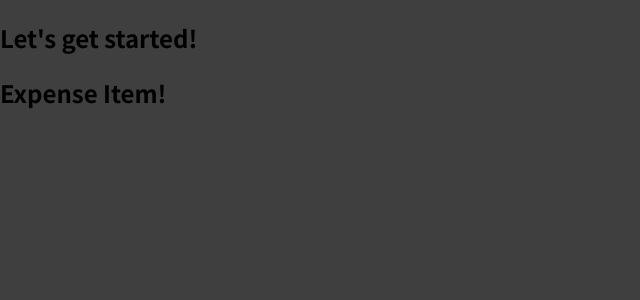
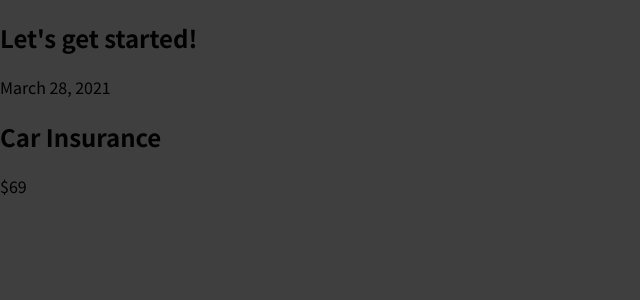
Before and after one commit to DeeDe3/react-guide, a JavaScript app: page / in a window 1280 px wide. Shown: the top 300 px of the page, without its empty margins (0-640 px from the left). Built offline with nearby package versions, Linux system fonts and the light colour scheme.

Commit message:
return html structure

```diff
--- a/src/components/ExpenseItem.js
+++ b/src/components/ExpenseItem.js
@@ -1,5 +1,13 @@
 function ExpenseItem() {
-    return <h2>Expense Item!</h2>
+    return (
+        <div>
+            <div>March 28, 2021</div>
+            <div>
+                <h2>Car Insurance</h2>
+                <div>$69</div>
+            </div>
+        </div>
+    )
 }
 
 export default ExpenseItem
```
